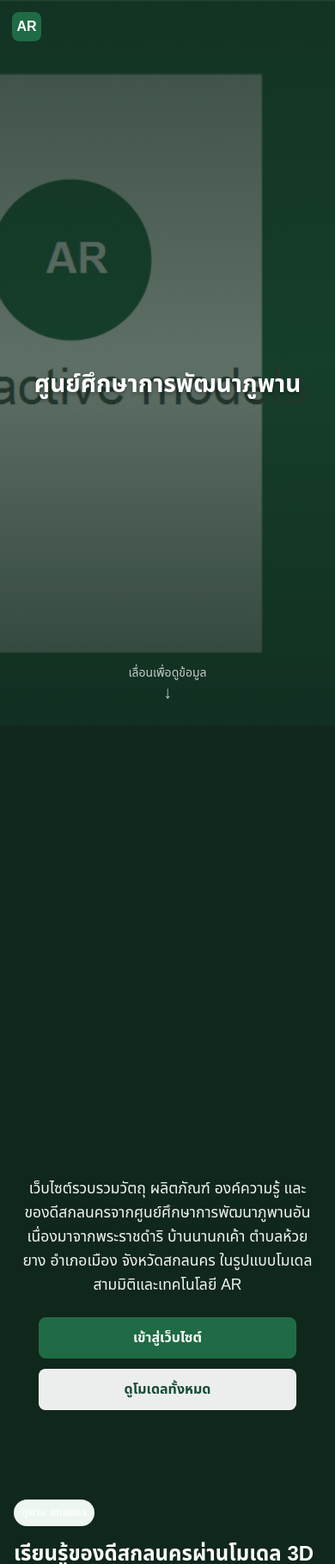
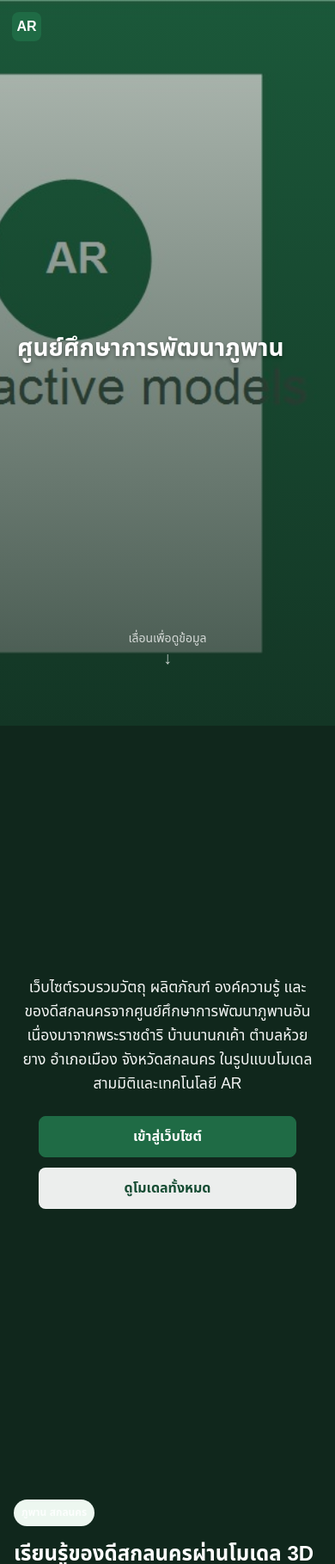
Before and after one commit to fufu4826/ARModel, a Flask app: page / in a window 390 px wide. Shown: the top 1819 px of the page at 86% size. Run offline with Flask 3, Linux system fonts and the light colour scheme; some libraries are stand-ins or nearby versions.

Commit message:
Force mobile landing split layout

```diff
--- a/static/css/style.css
+++ b/static/css/style.css
@@ -1912,6 +1912,7 @@ model-viewer {
   min-height: auto;
 }
 
+/* Final mobile landing override */
 @media (max-width: 768px) {
   /* Hide desktop-only components */
   .desktop-only {
@@ -1944,13 +1945,13 @@ model-viewer {
   }
 
   .landing-hero {
+    min-height: auto !important;
+    background-image: none !important;
+    background: #10271c !important;
     display: block !important;
+    padding: 0 !important;
+    overflow-x: hidden !important;
     overflow-y: visible !important;
-    overflow-x: hidden !important;
-    padding: 0 !important; /* Screens handle internal padding */
-    min-height: 100svh !important;
-    background-image: none !important; /* parent doesn't carry background-image on mobile */
-    background-color: #10271c !important; /* default fallback background color */
   }
 
   /* Hide global overlay on mobile, we use mobile-specific overlay on first screen only */
@@ -1963,7 +1964,13 @@ model-viewer {
     display: block !important;
     position: absolute !important;
     inset: 0 !important;
-    background: linear-gradient(180deg, rgba(16, 39, 28, 0.82) 0%, rgba(16, 39, 28, 0.65) 50%, rgba(16, 39, 28, 0.88) 100%) !important;
+    z-index: 0 !important;
+    background: linear-gradient(180deg, rgba(16, 39, 28, 0.28), rgba(16, 39, 28, 0.78)) !important;
+    pointer-events: none !important;
+  }
+
+  .landing-mobile-hero > *:not(.landing-mobile-overlay) {
+    position: relative !important;
     z-index: 1 !important;
   }
 
@@ -1977,7 +1984,7 @@ model-viewer {
     justify-content: flex-start !important;
     align-items: center !important;
     gap: 8px !important;
-    z-index: 10 !important;
+    z-index: 3 !important;
   }
 
   .landing-brand {
@@ -2031,14 +2038,16 @@ model-viewer {
   /* First screen: logos, title, scroll cue */
   .landing-mobile-hero {
     position: relative !important; /* For absolute overlay alignment */
-    justify-content: space-between !important;
-    align-items: center !important;
-    text-align: center !important;
-    padding-top: 120px !important; /* Avoid overlap with top logos */
-    padding-bottom: 24px !important;
+    min-height: 100svh !important;
+    width: 100% !important;
+    display: flex !important;
+    flex-direction: column !important;
+    justify-content: center !important;
+    padding: 76px 20px 64px !important;
     background-image: var(--landing-cover-mobile, var(--landing-cover-desktop, var(--landing-image))) !important;
+    background-size: cover !important;
     background-position: right center !important;
-    background-size: cover !important;
+    background-repeat: no-repeat !important;
   }
 
   .landing-hero-center {
@@ -2052,12 +2061,15 @@ model-viewer {
 
   /* Second screen: details, actions/buttons at the bottom area */
   .landing-mobile-details {
-    justify-content: flex-end !important;
-    padding-top: 40px !important;
-    padding-bottom: 48px !important; /* Breathing room from bottom browser bar */
-    text-align: center !important;
-    background: #10271c !important; /* Clean solid background */
     position: relative !important;
+    min-height: 100svh !important;
+    width: 100% !important;
+    padding: 44px 20px 36px !important;
+    display: flex !important;
+    flex-direction: column !important;
+    justify-content: center !important;
+    background: #10271c !important;
+    background-image: none !important;
   }
 
   .landing-details-content {
--- a/templates/landing.html
+++ b/templates/landing.html
@@ -12,9 +12,10 @@
   {% endif %}
 </head>
 <body class="landing-page">
+  <!-- mobile landing override active: 2026-06-20 -->
   <a class="skip-link" href="#landing-content">ข้ามไปยังเนื้อหา</a>
 
-  <main class="landing-hero {{ 'has-slider' if sliders else '' }}" style="--landing-image: url('{{ landing_image_url }}'); --landing-cover-desktop: url('{{ landing_image_url }}'); --landing-cover-mobile: url('{{ site_settings.landing_mobile_cover_image_url }}');">
+  <main class="landing-hero {{ 'has-slider' if sliders else '' }}" style="--landing-image: url('{{ landing_image_url }}'); --landing-cover-desktop: url('{{ landing_image_url }}'); --landing-cover-mobile: url('{{ site_settings.landing_mobile_cover_image_url or landing_image_url }}');">
     <div class="landing-overlay" aria-hidden="true"></div>
     <header class="landing-topbar" aria-label="ชื่อเว็บไซต์">
       <a href="{{ url_for('index') }}" class="landing-brand" aria-label="{{ site_settings.site_name }} หน้า Landing">
```
Also changed, not shown: tests/test_site_management.py (+3 -0 lines).
